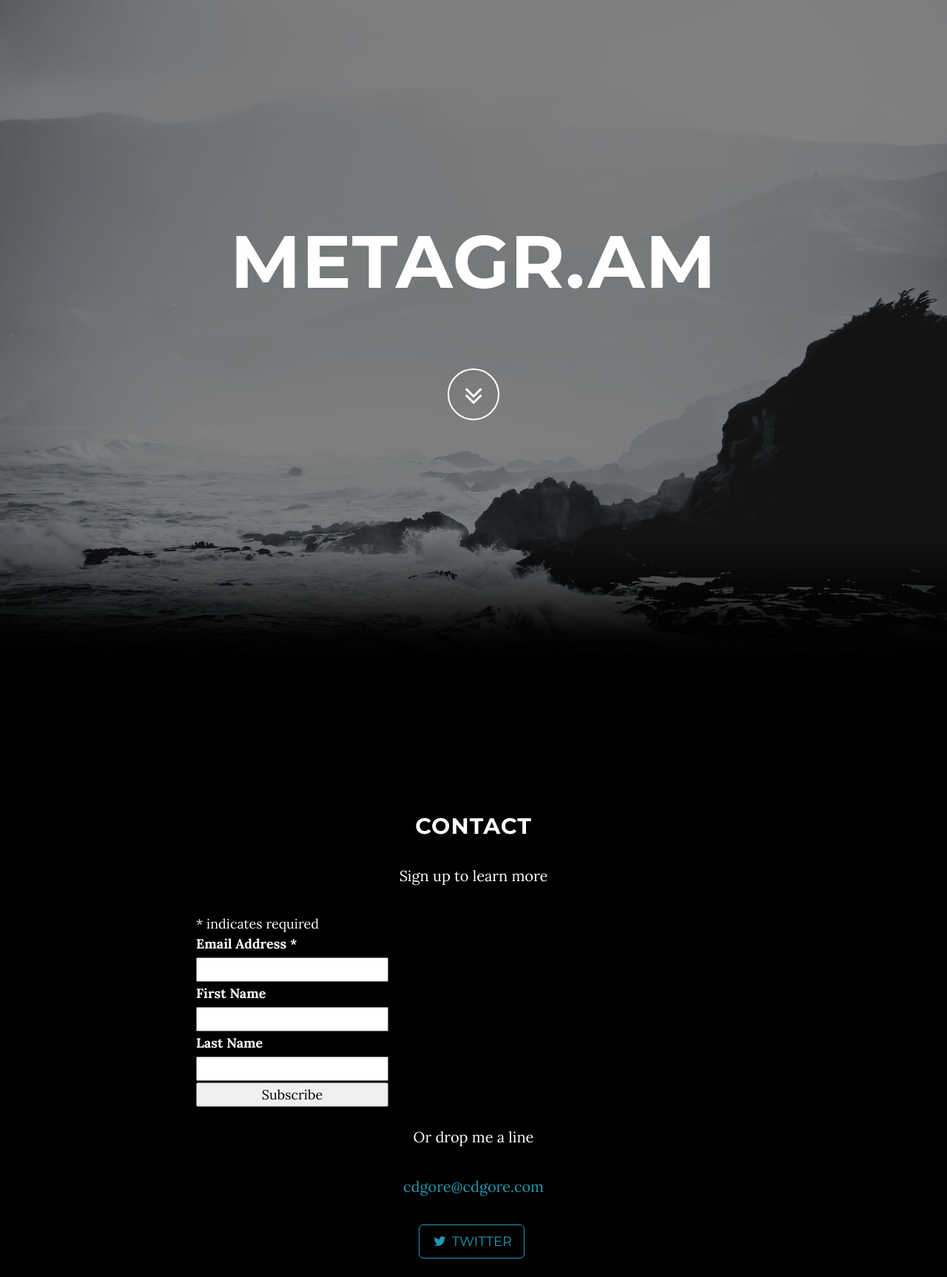
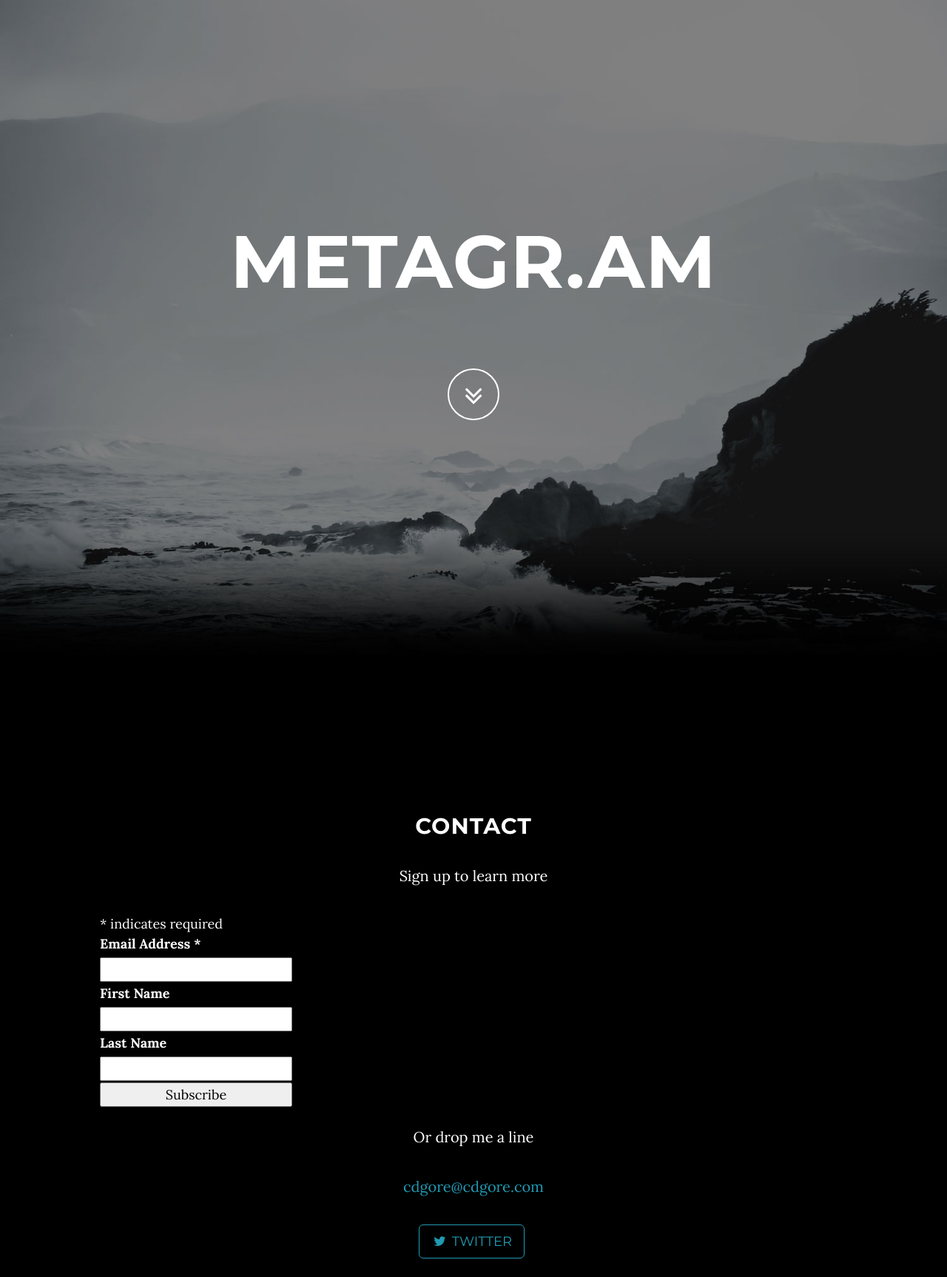
Before and after one commit to cdgore/metagram-page, a Jekyll site: the page built from index.html, in a window 1280 px wide. Shown: the whole page at 74% size. Built offline with Jekyll 4.4.1, drawn with Linux system fonts in a browser that asks for light colours.

Commit message:
Update form

```diff
--- a/_includes/css/grayscale.css
+++ b/_includes/css/grayscale.css
@@ -279,6 +279,8 @@ textarea:focus, input:focus {
     line-height: 1.5;
     text-align: left;
     width: 260px;
+    margin-left: -130px;
+    left: 50%;
 }
 
 .download-section {
```
